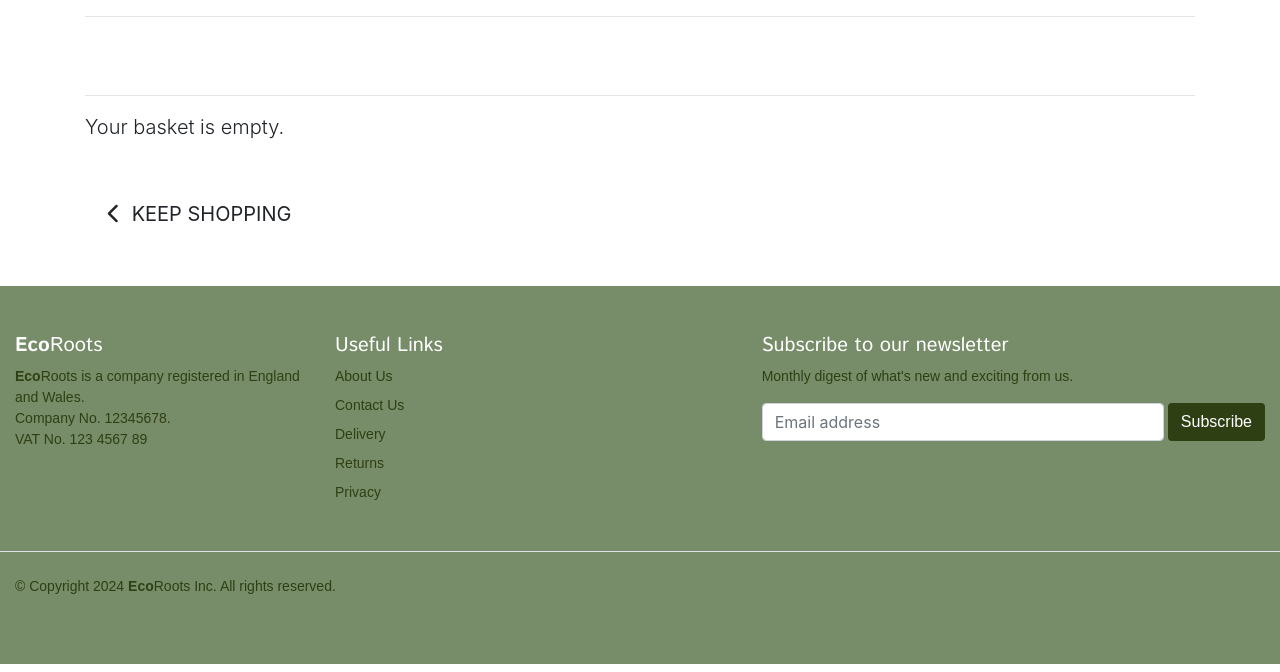
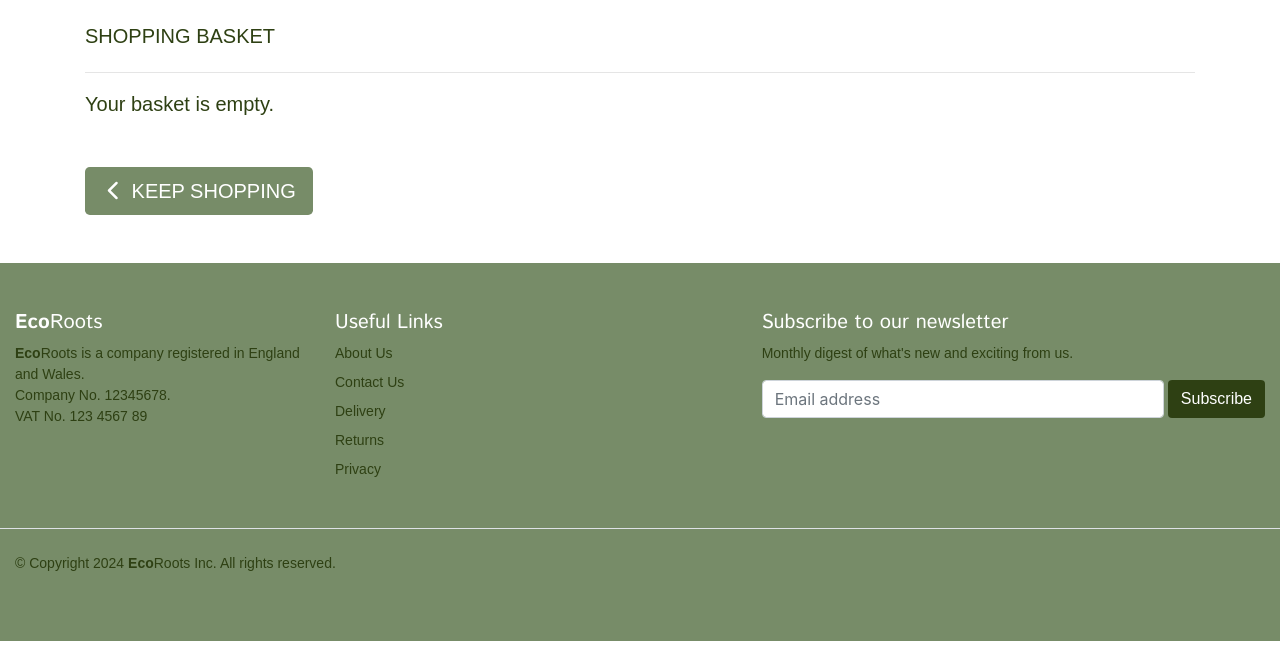
Before and after one commit to Renz2299/mp4_eco_roots, a Django app: page /basket/ in a window 1280 px wide. Shown: the part 128-800 px from the top of the page. Run offline with Django 3.2, Linux system fonts and the light colour scheme; some libraries are stand-ins or nearby versions; some web fonts are replaced.

Commit message:
Basket, checkout and checkout success updated with correct styling

```diff
--- a/basket/templates/basket/basket.html
+++ b/basket/templates/basket/basket.html
@@ -14,8 +14,7 @@
     <div class="container mb-2">
         <div class="row">
             <div class="col">
-                <hr>
-                <h2 class="logo-font mb-4">Shopping Basket</h2>
+                <h2 class="text-subheading text-green my-4">Shopping Basket</h2>
                 <hr>
             </div>
         </div>
@@ -25,7 +24,7 @@
                 {% if basket_items %}
                     <div class="table-responsive rounded">
                         <table class="table table-sm table-borderless">
-                            <thead class="text-black">
+                            <thead class="text-green text-bulk">
                                 <tr>
                                     <th scope="col">Product Info</th>
                                     <th scope="col"></th>
@@ -45,11 +44,11 @@
                                         {% endif %}
                                     </td>
                                     <td class="py-3">
-                                        <p class="my-0"><strong>{{ item.product.name }}</strong></p>
-                                        <p class="my-0 small text-muted">SKU: {{ item.product.sku }}</p>
+                                        <p class="my-0 text-bulk text-green"><strong>{{ item.product.name }}</strong></p>
+                                        <p class="my-0 small text-muted text-green">SKU: {{ item.product.sku }}</p>
                                     </td>
                                     <td class="py-3">
-                                        <p class="my-0">£{{ item.product.price }}</p>
+                                        <p class="my-0 text-bulk text-green">£{{ item.product.price }}</p>
                                     </td>
                                     <td class="py-3 w-25">
                                         <form class="form update-form" method="POST" action="{% url 'adjust_basket' item.item_id %}">
@@ -57,7 +56,7 @@
                                             <div class="form-group">
                                                 <div class="input-group input-group-{{ item.item_id }}">
                                                     <div class="input-group-prepend">
-                                                        <button class="decrement-qty btn btn-sm btn-black rounded-0 decrement-qty_{{ item.item_id }}"
+                                                        <button class="decrement-qty btn btn-sm detail-btn decrement-qty_{{ item.item_id }}"
                                                             data-item-id="{{ item.item_id }}">
                                                             <span>
                                                                 <i class="fas fa-minus fa-sm"></i>
@@ -68,7 +67,7 @@
                                                         name="quantity" value="{{ item.quantity }}" min="1" max="99"
                                                         data-item_id="{{ item.item_id }}">
                                                     <div class="input-group-append">
-                                                        <button class="increment-qty btn btn-sm btn-black rounded-0 increment-qty_{{ item.item_id }}"
+                                                        <button class="increment-qty btn btn-sm detail-btn increment-qty_{{ item.item_id }}"
                                                             data-item-id="{{ item.item_id }}">
                                                             <span>
                                                                 <i class="fas fa-plus fa-sm"></i>
@@ -78,21 +77,21 @@
                                                 </div>
                                             </div>
                                         </form>
-                                        <a class="update-link text-info"><small>Update</small></a>
+                                        <a class="update-link small-link"><small>Update</small></a>
                                         <a class="remove-item text-danger float-right" id="remove_{{ item.item_id }}"><small>Remove</small></a>
                                     </td>
                                     <td class="py-3">
-                                        <p class="my-0">£{{ item.product.price | calc_subtotal:item.quantity }}</p>
+                                        <p class="my-0 text-bulk text-green">£{{ item.product.price | calc_subtotal:item.quantity }}</p>
                                     </td>
                                 </tr>
                             {% endfor %}
                             <tr>
                                 <td colspan="5" class="pt-5 text-right">
-                                    <h6><strong>Basket Total: £{{ total|floatformat:2 }}</strong></h6>
-                                    <h6>Delivery: £{{ delivery|floatformat:2 }}</h6>
-                                    <h4 class="mt-4"><strong>Grand Total: £{{ grand_total|floatformat:2 }}</strong></h4>
+                                    <h6 class="text-bulk text-green"><strong>Basket Total: £{{ total|floatformat:2 }}</strong></h6>
+                                    <h6 class="text-bulk text-green">Delivery: £{{ delivery|floatformat:2 }}</h6>
+                                    <h4 class="mt-4 text-bulk text-green"><strong>Grand Total: £{{ grand_total|floatformat:2 }}</strong></h4>
                                     {% if free_delivery_delta > 0 %}
-                                        <p class="mb-1 text-danger">
+                                        <p class="mb-1 text-danger text-bulk">
                                             You could get free delivery by spending just <strong>£{{ free_delivery_delta }}</strong> more!
                                         </p>
                                     {% endif %}
@@ -100,13 +99,13 @@
                             </tr>
                             <tr>
                                 <td colspan="5" class="text-right">
-                                    <a href="{% url 'products' %}" class="btn btn-outline-black rounded-0 btn-lg">
+                                    <a href="{% url 'products' %}" class="btn review-btn btn-lg">
                                         <span class="icon">
                                             <i class="fas fa-chevron-left"></i>
                                         </span>
                                         <span class="text-uppercase">Keep Shopping</span>
                                     </a>
-                                    <a href="{% url 'checkout' %}" class="btn btn-black rounded-0 btn-lg">
+                                    <a href="{% url 'checkout' %}" class="btn detail-btn btn-lg">
                                         <span class="text-uppercase">Secure Checkout</span>
                                         <span class="icon">
                                             <i class="fas fa-lock"></i>
@@ -117,8 +116,8 @@
                         </table>
                     </div>
                 {% else %}
-                    <p class="lead mb-5">Your basket is empty.</p>
-                    <a href="{% url 'products' %}" class="btn btn-outline-black rounded-0 btn-lg">
+                    <p class="lead mb-5 text-bulk text-green">Your basket is empty.</p>
+                    <a href="{% url 'products' %}" class="btn review-btn btn-lg">
                         <span class="icon">
                             <i class="fas fa-chevron-left"></i>
                         </span>
--- a/basket/views.py
+++ b/basket/views.py
@@ -21,6 +21,7 @@ def add_to_basket(request, item_id):
 
     if item_id in list(basket.keys()):
         basket[item_id] += quantity
+        messages.success(request, f'Added {product.name} to your basket')
     else:
         basket[item_id] = quantity
         messages.success(request, f'Added {product.name} to your basket')
--- a/checkout/templates/checkout/checkout_success.html
+++ b/checkout/templates/checkout/checkout_success.html
@@ -17,8 +17,7 @@
     <div class="container">
         <div class="row">
             <div class="col">
-                <hr>
-                <h2 class="logo-font mb-4">Thank You</h2>
+                <h2 class="text-subheading text-green my-4">Thank You</h2>
                 <hr>
                 <p class="text-bulk">Your order information is below. A confirmation email will be sent to <strong>{{ order.email }}</strong>.</p>
             </div>
@@ -167,7 +166,7 @@
                     <span class="text-uppercase">Back to Profile</span>
                 </a>
                 {% else %}
-                    <a href="{% url 'products' %}?category=new_arrivals" class="btn my-2">
+                    <a href="{% url 'products' %}?category=new_arrivals" class="btn detail-btn my-2">
                         <span class="icon mr-2">
                             <i class="fas fa-gifts"></i>
                         </span>
--- a/profiles/templates/profiles/profile.html
+++ b/profiles/templates/profiles/profile.html
@@ -39,7 +39,7 @@
                             {% for order in orders %}
                                 <tr>
                                     <td>
-                                        <a href="{% url 'order_history' order.order_number %}" title="{{ order.order_number }}">{{ order.order_number|truncatechars:6 }}</a>
+                                        <a href="{% url 'order_history' order.order_number %}" title="{{ order.order_number }}">{{ order.order_number|truncatechars:10 }}</a>
                                     </td>
                                     <td class="text-bulk-sm text-green">{{ order.date }}</td>
                                     <td>
--- a/static/css/base.css
+++ b/static/css/base.css
@@ -128,6 +128,10 @@ body {
 
 .bg-olive {
     background-color: #2E4013;
+}
+
+.bg-green {
+    background-color: #778C68;
 }
 
 .mobile-nav-list {
--- a/templates/includes/toasts/toast_success.html
+++ b/templates/includes/toasts/toast_success.html
@@ -35,16 +35,16 @@
             </div>
             <div class="row">
                 <div class="col">
-                    <strong><p class="mt-3 mb-1 text-black">
+                    <strong><p class="mt-3 mb-1 text-green">
                         Total{% if free_delivery_delta > 0 %} (Exc. delivery){% endif %}:
                         <span class="float-right">£{{ total|floatformat:2 }}</span>
                     </p></strong>
                     {% if free_delivery_delta > 0 %}
-                        <p class="mb-0 p-2 bg-warning shadow-sm text-black text-center">
+                        <p class="mb-1 p-2 bg-green shadow-sm text-bulk-sm text-white text-center">
                             Spend <strong>£{{ free_delivery_delta }}</strong> more to get free next day delivery!
                         </p>
                     {% endif %}
-                    <a href="{% url 'view_basket' %}" class="btn btn-black btn-block rounded-0">
+                    <a href="{% url 'view_basket' %}" class="btn detail-btn btn-block">
                         <span class="text-uppercase">Go to Secure Checkout</span>
                         <span class="icon">
                             <i class="fas fa-lock"></i>
```
Also changed, not shown: checkout/templates/checkout/checkout.html (+22 -23 lines), products/templates/products/products.html (+5 -5 lines).
